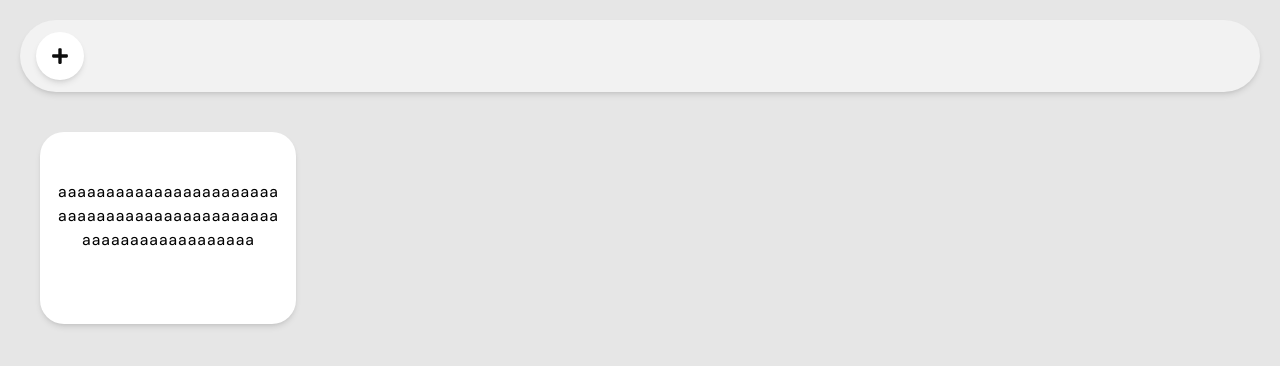
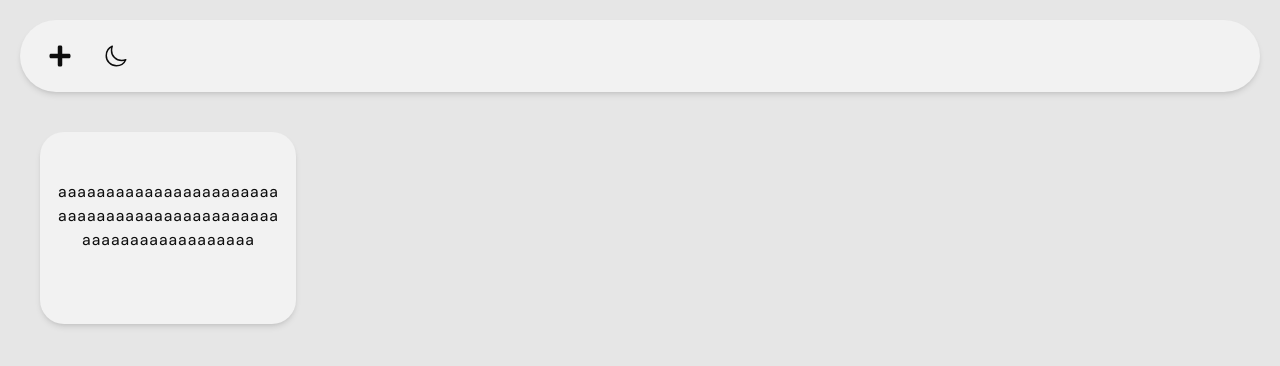
Before and after one commit to mini-macros/mini-macros, a React app in the folder frontend/: page / in a window 1280 px wide. Shown: the top 366 px of the page. Built offline with nearby package versions, Linux system fonts and the light colour scheme; the HTML template or start-up script is replaced by a standard one; a web font is replaced by a local one.

Commit message:
add dark mode toggle, change button styles on hover
made dark mode toggle also persist on refresh, buttons now light up on
hover instead of being lit by default, save button colors are brighter
for light mode

```diff
--- a/frontend/src/App.tsx
+++ b/frontend/src/App.tsx
@@ -3,21 +3,33 @@ import CreateMacroModal from "./components/CreateMacroModal";
 import MacroCard from "./components/MacroCard";
 import IconButton from "./components/IconButton";
 import { FaPlus } from "react-icons/fa";
+import { IoSunnyOutline, IoMoonOutline } from "react-icons/io5";
 import {
   baseStyles,
   navStyles,
   createMacroBtnStyles,
+  darkModeToggleBtnStyles,
 } from "./helpers/app-styles";
 
 const testString =
   "aaaaaaaaaaaaaaaaaaaaaaaaaaaaaaaaaaaaaaaaaaaaaaaaaaaaaaaaaaaaaaaa";
-const createMacroBtnTooltip = "Create Macro";
 
 function App() {
   const [createMacroModalVisiblity, setCreateMacroModalVisibility] =
     useState(false);
+  const [isDark, setIsDark] = useState(
+    () => localStorage.getItem("theme") === "dark",
+  );
+
   const onCreateMacroBtnClick = () => setCreateMacroModalVisibility(true);
   const onCreateMacroClose = () => setCreateMacroModalVisibility(false);
+
+  const toggleTheme = () => {
+    const nextTheme = !isDark;
+    document.documentElement.classList.toggle("dark", nextTheme);
+    localStorage.setItem("theme", nextTheme ? "dark" : "light");
+    setIsDark(nextTheme);
+  };
 
   // TODO: add search bar
   // TODO: add menu button/dropdown
@@ -25,19 +37,26 @@ function App() {
     <div className={baseStyles}>
       <nav className={navStyles}>
         <CreateMacroButton onClick={onCreateMacroBtnClick} />
+        <DarkModeToggleButton isDark={isDark} onClick={toggleTheme} />
       </nav>
       <CreateMacroModal
         onClose={onCreateMacroClose}
         isOpen={createMacroModalVisiblity}
       />
       <section>
-        <MacroCard title={testString} content="content" />
+        <MacroCard
+          id={crypto.randomUUID()}
+          title={testString}
+          content="content"
+        />
       </section>
     </div>
   );
 }
 
 function CreateMacroButton({ onClick }: { onClick: () => void }) {
+  const createMacroBtnTooltip = "Create Macro";
+
   return (
     <IconButton
       styles={createMacroBtnStyles}
@@ -48,4 +67,23 @@ function CreateMacroButton({ onClick }: { onClick: () => void }) {
   );
 }
 
+function DarkModeToggleButton({
+  isDark,
+  onClick,
+}: {
+  isDark: boolean;
+  onClick: () => void;
+}) {
+  const darkModeToggleTooltip = "Toggle Theme";
+
+  return (
+    <IconButton
+      styles={darkModeToggleBtnStyles}
+      Icon={isDark ? IoSunnyOutline : IoMoonOutline}
+      tooltip={darkModeToggleTooltip}
+      onClick={onClick}
+    />
+  );
+}
+
 export default App;
--- a/frontend/src/components/IconButton.tsx
+++ b/frontend/src/components/IconButton.tsx
@@ -9,7 +9,7 @@ function IconButton({
   return (
     <button className={styles} title={tooltip} onClick={onClick}>
       <div className="inset-0 flex items-center justify-center">
-        <Icon size={18} />
+        <Icon size={24} />
       </div>
     </button>
   );
--- a/frontend/src/components/MacroCard.tsx
+++ b/frontend/src/components/MacroCard.tsx
@@ -3,6 +3,8 @@ import type { MacroCardProps } from "../helpers/types";
 import { macroStyles } from "../helpers/macro-styles";
 
 function MacroCard({ id, title, content }: MacroCardProps) {
+  const macroCardTooltip = "Copy Macro Content";
+
   function handleClick() {
     navigator.clipboard
       .writeText(content)
@@ -16,7 +18,7 @@ function MacroCard({ id, title, content }: MacroCardProps) {
   }
 
   return (
-    <div className={macroStyles} id={id}>
+    <div className={macroStyles} id={id} title={macroCardTooltip}>
       <TextButton onClick={handleClick} text={title} />
     </div>
   );
--- a/frontend/src/helpers/app-styles.ts
+++ b/frontend/src/helpers/app-styles.ts
@@ -1,5 +1,7 @@
 export const baseStyles = "font-mono";
 export const navStyles = "border-border bg-bg p-2 rounded-full m-5 shadow-md";
 export const createMacroBtnStyles =
-  "rounded-full size-12 p-2 m-1 ml-2 border-border text-text bg-bg-light shadow-md hover:bg-bg-dark";
+  "rounded-full size-12 p-2 m-1 ml-2  text-text hover:bg-bg hover:bg-bg-light hover:border-border hover:shadow-md";
+export const darkModeToggleBtnStyles =
+  "rounded-full size-12 p-2 m-1 text-text hover:border-border hover:bg-bg-light hover:shadow-md";
 export const macroSectionStyles = "";
--- a/frontend/src/helpers/create-macro-styles.ts
+++ b/frontend/src/helpers/create-macro-styles.ts
@@ -4,7 +4,7 @@ export const modalStyles =
 export const headingStyles =
   "inline col-span-2 row-start-1 text-text text-2xl mb-10";
 export const closeBtnStyles =
-  "inline col-span-1 col-start-5 row-start-1 self-start place-self-end size-8 rounded-full bg-bg-light border-border shadow-md hover:bg-bg-dark";
+  "inline col-span-1 col-start-5 row-start-1 self-start place-self-end size-8 rounded-full text-text hover:bg-bg-light hover:border-border hover:shadow-md hover:bg-bg-dark";
 export const titleLabelStyles =
   "col-start-1 col-span-2 row-start-2 justify-self-start self-start text-text text-xl";
 export const inputStyles =
--- a/frontend/src/helpers/macro-styles.ts
+++ b/frontend/src/helpers/macro-styles.ts
@@ -1,2 +1,2 @@
 export const macroStyles =
-  "m-10 p-4 pt-12 pb-12 text-center text-wrap break-all align-middle rounded-3xl h-48 w-64 border-border bg-bg-light shadow-md";
+  "m-10 p-4 pt-12 pb-12 text-text text-center text-wrap break-all align-middle rounded-3xl h-48 w-64 border-border bg-bg hover:bg-bg-light shadow-md";
--- a/frontend/src/index.css
+++ b/frontend/src/index.css
@@ -10,8 +10,8 @@
   --color-text: hsl(0, 0%, 5%);
   --color-text-muted: hsl(0, 0%, 30%);
   --color-border: hsl(0, 0%, 90%);
-  --color-accent: hsl(240, 100%, 35%);
-  --color-accent-hover: hsl(240, 75%, 30%);
+  --color-accent: hsl(240, 100%, 40%);
+  --color-accent-hover: hsl(240, 100%, 45%);
   --color-accent-text: hsl(0, 0%, 95%);
 
   /* font */
@@ -27,8 +27,8 @@ body {
   --color-bg-dark: hsl(0, 0%, 5%);
   --color-bg: hsl(0, 0%, 15%);
   --color-bg-light: hsl(0, 0%, 30%);
-  --color-text: hsl(0, 0%, 95);
-  --color-text-muted: hsl(0, 0%, 70);
+  --color-text: hsl(0, 0%, 95%);
+  --color-text-muted: hsl(0, 0%, 70%);
   --color-border: hsl(0, 0%, 30%);
   --color-accent: hsl(240, 75%, 30%);
   --color-accent-hover: hsl(240, 100%, 35%);
--- a/frontend/src/main.tsx
+++ b/frontend/src/main.tsx
@@ -2,6 +2,12 @@ import { StrictMode } from "react";
 import { createRoot } from "react-dom/client";
 import "./index.css";
 import App from "./App.tsx";
+
+// persist theme on refresh
+const theme = localStorage.getItem("theme") ?? "light";
+if (theme === "dark") {
+  document.documentElement.classList.add("dark");
+}
 
 createRoot(document.getElementById("root")!).render(
   <StrictMode>
```
Also changed, not shown: 1 other file (tests, documents, lock files or other folders).
